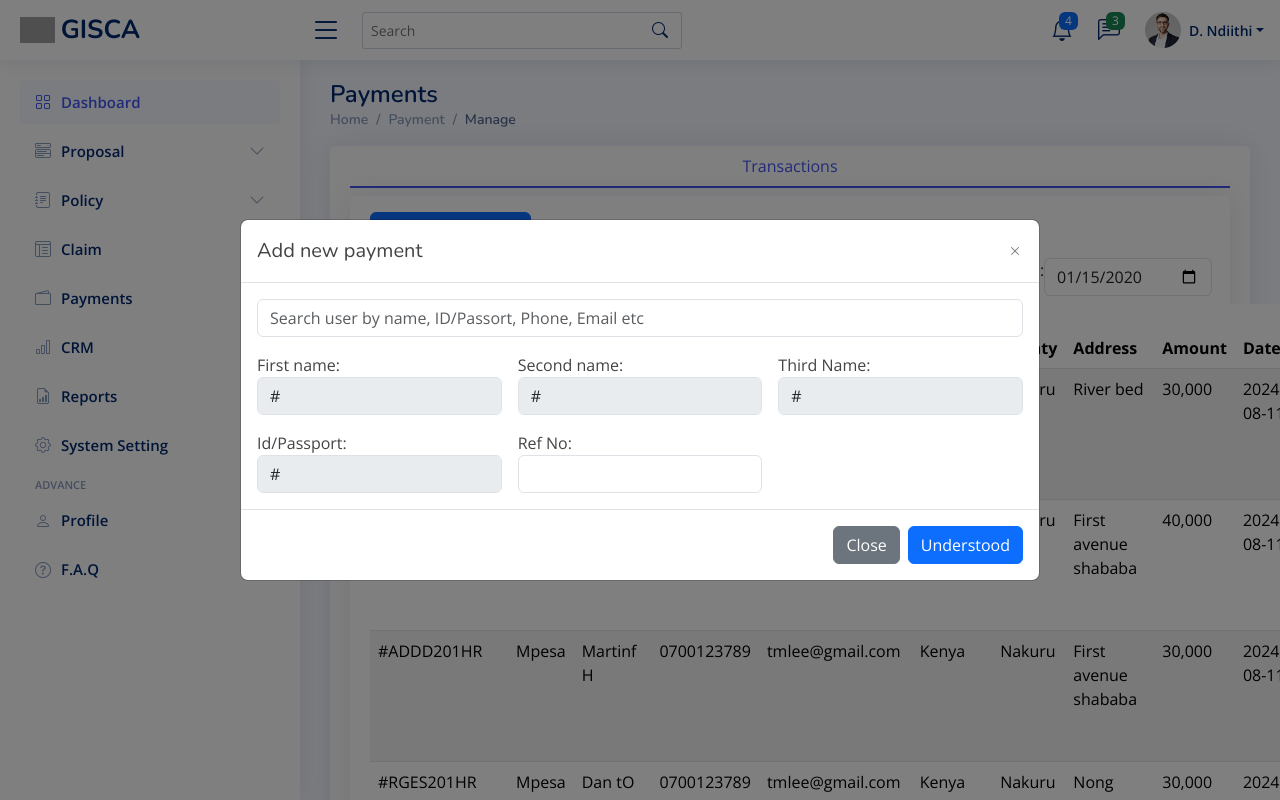
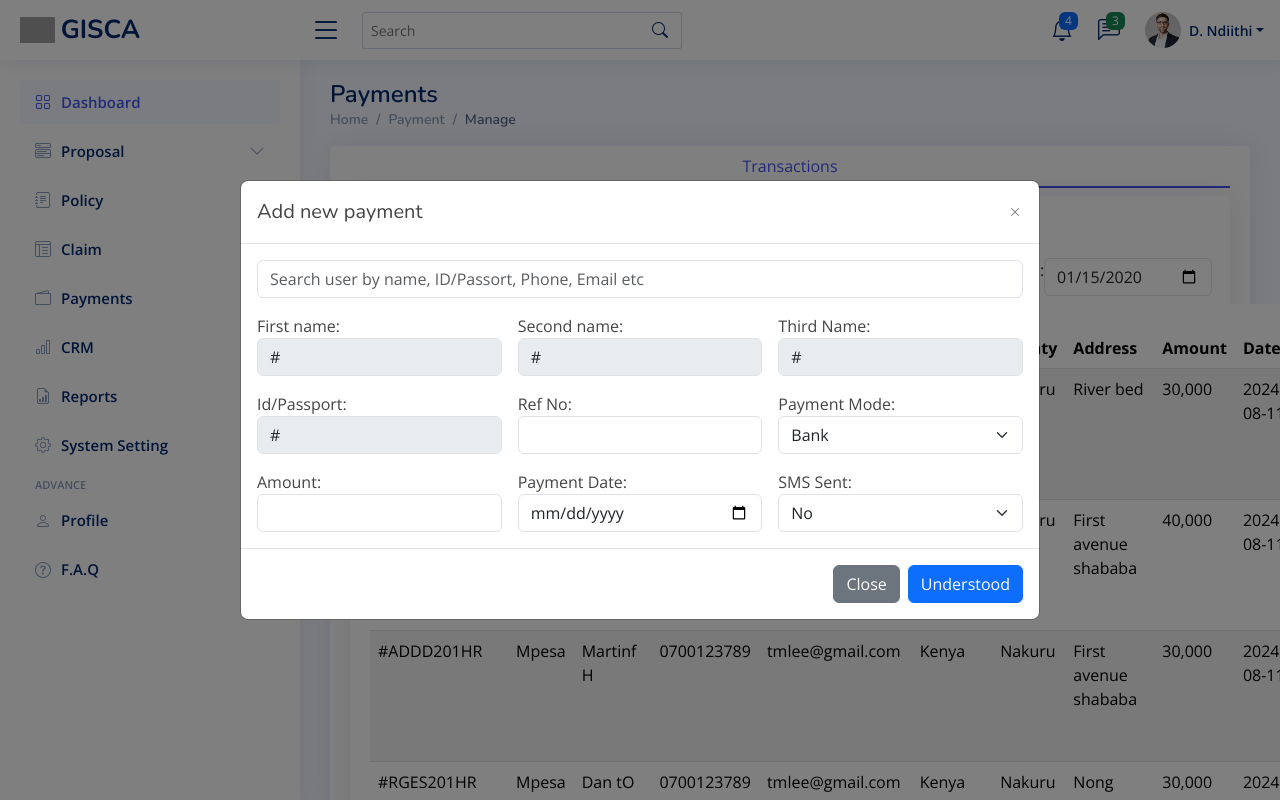
Before and after one commit to General-Insurance-Soft/tchalla, a Next.js app: page /page/payment/manage in a window 1280 px wide. Both pictures are taken after typing "Sample", "2020-01-15", "2020-01-15" into the empty fields and a click on the button "Add new payment". Shown: the top 800 px of the page. Built offline with nearby package versions, Linux system fonts and the light colour scheme; grey boxes are pictures that could not be loaded.

Commit message:
payment form fields

```diff
--- a/app/page/payment/manage/payment-form.js
+++ b/app/page/payment/manage/payment-form.js
@@ -90,6 +90,43 @@ export default function PaymentForm({ paymentAction }) {
 
                             </div>
 
+                            <div className="col-md-4">
+                                <label for="Passport">Payment Mode:</label>
+
+                                <select id="inputState" class="form-select">
+                                    <option value="2">Bank</option>
+                                    <option value="1">Mpesa</option>
+                                </select>
+
+                            </div>
+                            <div className="col-md-4">
+                                <label for="Passport">Amount:</label>
+                                {paymentAction === "add" ?
+                                    <input id="amount" type="text" className="form-control" />
+                                    :
+                                    <input id="amount" type="text" className="form-control" placeholder="30,000" />
+                                }
+
+                            </div>
+                            <div className="col-md-4">
+                                <label for="Passport">Payment Date:</label>
+                                {paymentAction === "add" ?
+                                    <input type="date" className="form-control" />
+                                    :
+                                    <input type="date" className="form-control" value="2024-10-22" />
+                                }
+
+                            </div>
+                            <div className="col-md-4">
+                                <label for="Passport">SMS Sent:</label>
+
+                                <select id="inputState" class="form-select">
+                                    <option value="2">No</option>
+                                    <option value="1">Yes</option>
+                                </select>
+
+                            </div>
+
 
                         </form>
                     </div>
```
